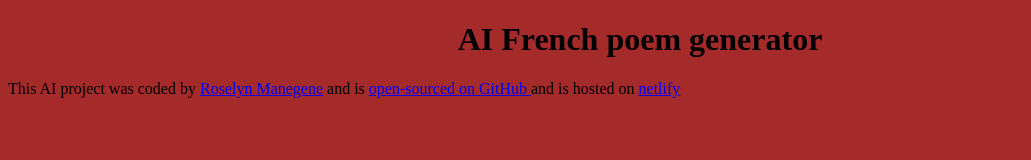
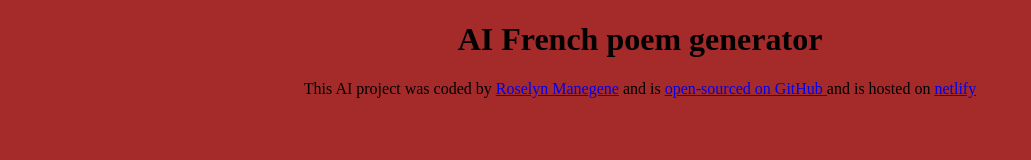
Before and after one commit to rozie321/AI-French-poem-generator, a plain HTML site: page index.html in a window 1280 px wide. Shown: the whole page, without its empty margins (0-1031 px from the left). Drawn offline with Linux system fonts and the light colour scheme.

Commit message:
footer css

```diff
--- a/src/styles.css
+++ b/src/styles.css
@@ -2,6 +2,6 @@ body{
     background-color: brown;
 }
 
-h1{
+h1,footer{
     text-align: center;
 }
```
